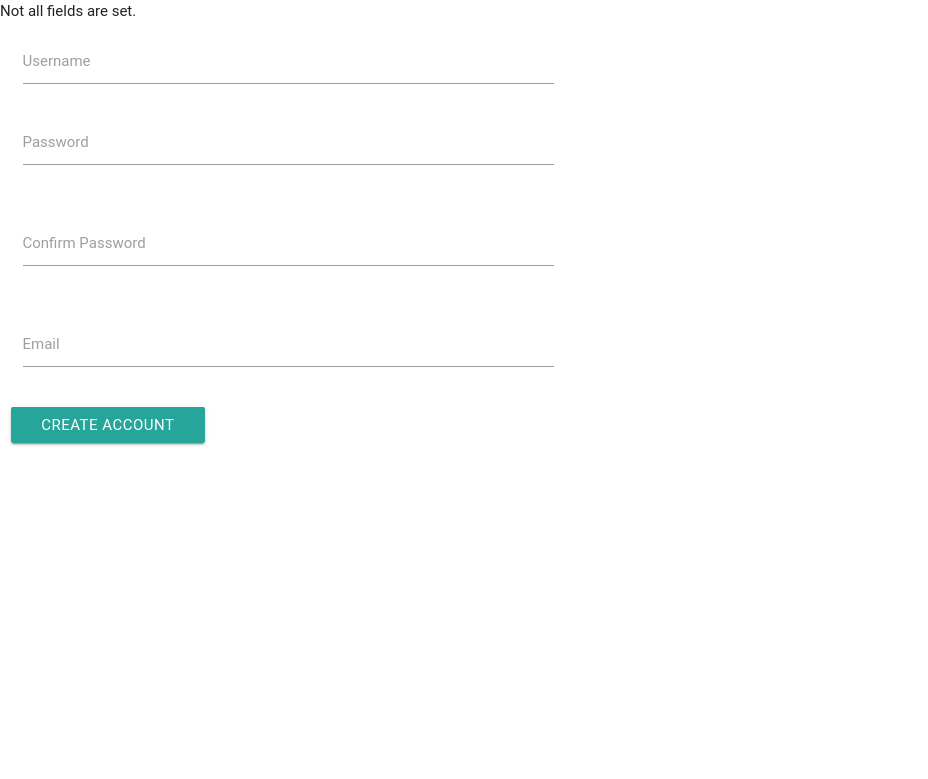
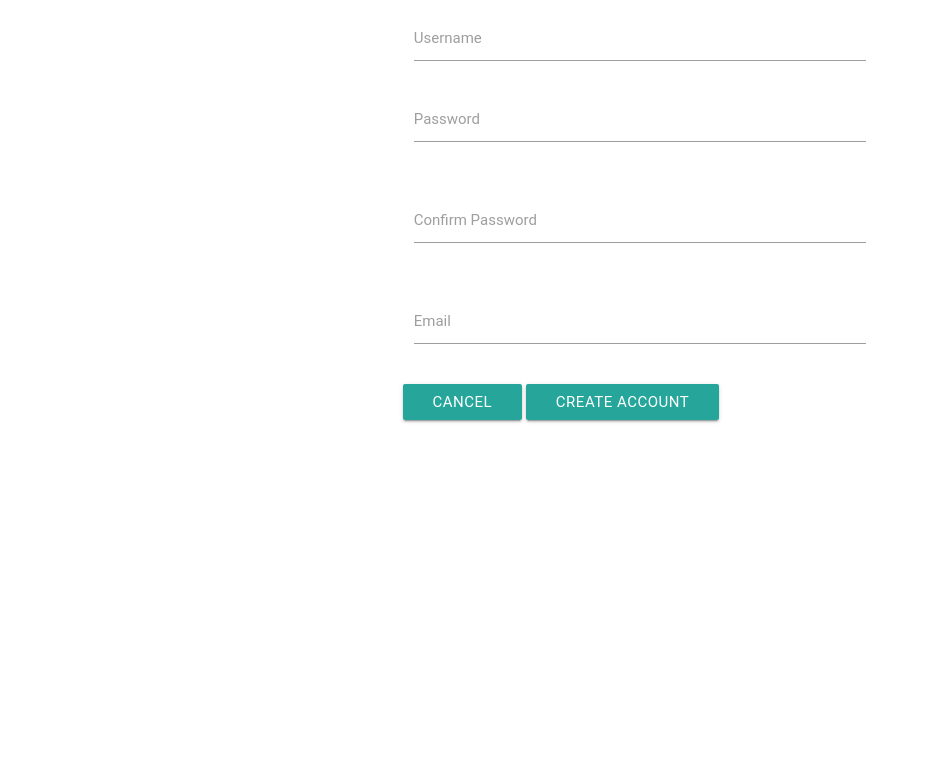
Before and after one commit to Canain/HRS, a PHP site: page /registration.php in a window 1280 px wide. Shown: the top 779 px of the page, without its empty margins (0-928 px from the left). Run offline with PHP 8.4, Linux system fonts and the light colour scheme; some libraries are stand-ins or nearby versions; some web fonts are replaced.

Commit message:
minor ui updates + confirmation update

```diff
--- a/confirmation-screen.php
+++ b/confirmation-screen.php
@@ -19,4 +19,6 @@ try {
 }
 ?></h4>
 <h6>Please save this reservation id for all further communication</h6>
+<a href="choose-functionality.php" class="waves-effect waves-light btn">Home</a>
+
 <?php require 'end.php';
--- a/registration.php
+++ b/registration.php
@@ -22,35 +22,38 @@ if (isset($_POST["username"]) && !empty($_POST["username"])
         }
     }
 } else {
-    echo "Not all fields are set.";
+
 }
 require 'start.php';
 ?>
+<div style="display:flex;justify-content: center;align-items: center; position: relative;">
     <div class="row">
-    <form class="col s8" method="post">
+        <form class="col s12" method="post">
             <div class="row">
-            <div class="input-field col s8">
+                <div class="input-field col s12">
                     <input id="username" name="username" type="text" class="validate">
                     <label for="username">Username</label>
                 </div>
-            <div class="input-field col s8">
+                <div class="input-field col s12">
                     <input id="password" name="password" type="password" class="validate">
                     <label for="disabled">Password</label>
                 </div>
             </div>
             <div class="row">
-            <div class="input-field col s8">
+                <div class="input-field col s12">
                     <input id="confirm_password" name="confirm_password" type="password" class="validate">
                     <label for="confirm_password">Confirm Password</label>
                 </div>
             </div>
             <div class="row">
-            <div class="input-field col s8">
+                <div class="input-field col s12">
                     <input id="email" name="email" type="email" class="validate">
                     <label for="email">Email</label>
                 </div>
             </div>
+            <a href="login.php" class="waves-effect waves-light btn">Cancel</a>
             <button type="submit" class="waves-effect waves-light btn">Create Account</button>
         </form>
     </div>
+</div>
 <?php require 'end.php';
```
Also changed, not shown: login.php (+5 -3 lines). Lines whose indentation alone changed are shown as unchanged.
